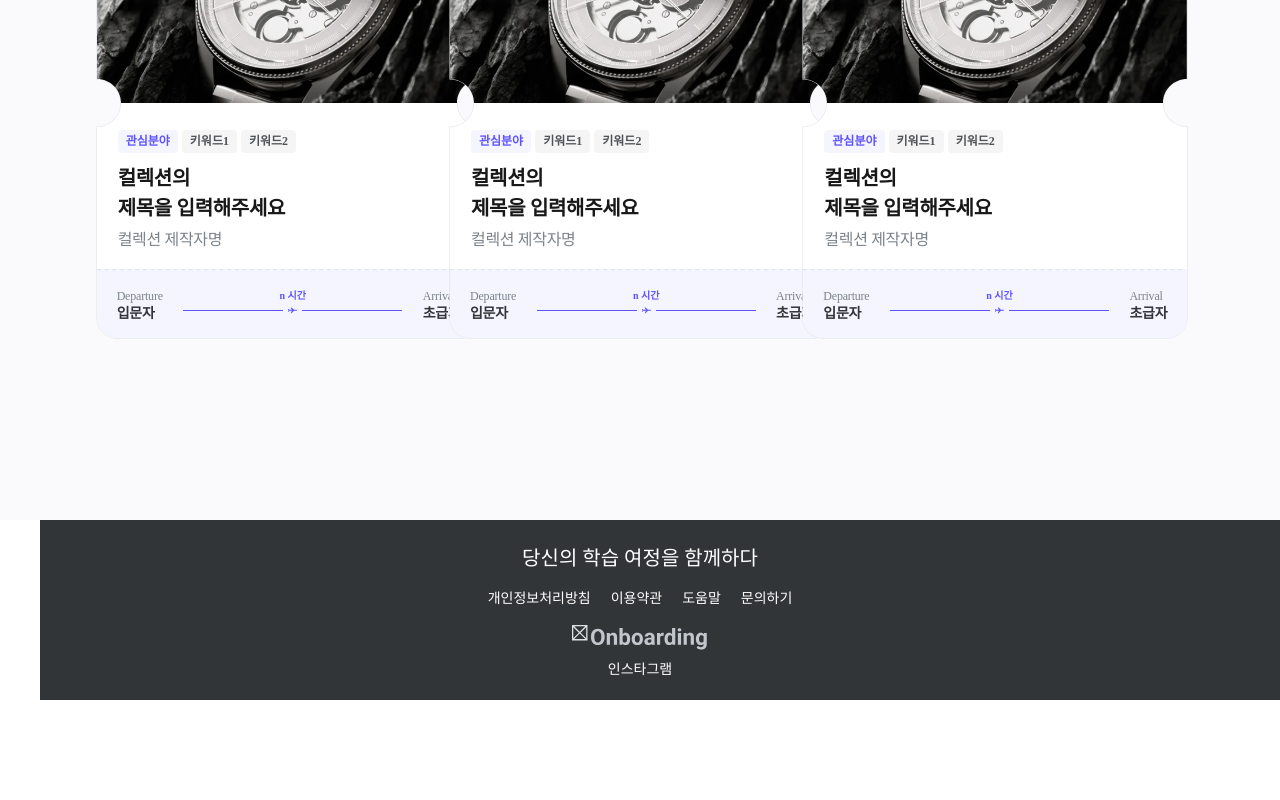
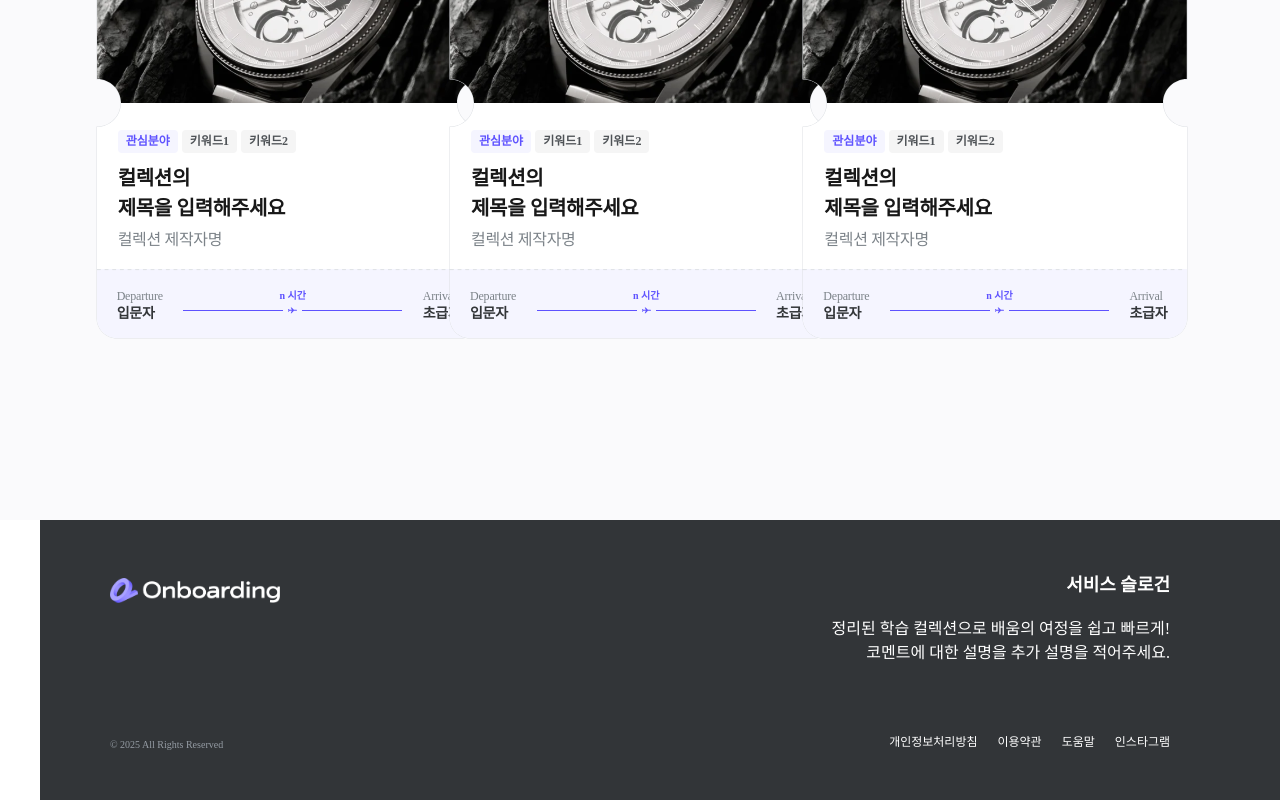
Before and after one commit to TeamLearningFlow/LearningFlow-FE, a Next.js app: page /home in a window 1280 px wide. Shown: the part 1841-2641 px from the top of the page. Before the commit the page ends 2541 px from the top, so only its background shows below. Built offline with nearby package versions, Linux system fonts and the light colour scheme.

Commit message:
style: 푸터 바뀐 디자인 적용 #35

```diff
--- a/src/components/homeFooter.tsx
+++ b/src/components/homeFooter.tsx
@@ -2,16 +2,76 @@ import React from 'react';
 import styled from 'styled-components';
 import Image from 'next/image';
 import Link from 'next/link';
-import FooterIcon from '../assets/footerIcon.svg';
+import Logo from '../assets/logo_light.png';
+
+
+const MenuWrapper = styled.div`
+  display: flex;
+  align-items: center;
+  justify-content: center;
+  color: white;
+  gap: 20px;
+`;
+
+const SloganWrapper = styled.div`
+  display: flex;
+  color: white;
+  font-size: 18px;
+  font-weight: 600;
+  align-items: flex-end;
+  text-align: right;
+
+  @media (max-width: 850px) {
+    font-size: 17px;
+  }
+
+  @media (max-width: 560px) {
+    font-size: 14px;
+  }
+`;
+
+const CaptionWrapper = styled.div`
+  display: flex;
+  color: white;
+  font-size: 16px;
+  font-weight: 100;
+  margin-top: -50px;
+  align-items: flex-end;
+  text-align: right;
+
+  @media (max-width: 850px) {
+    font-size: 17px;
+  }
+
+  @media (max-width: 560px) {
+    font-size: 14px;
+  }
+`;
+
+const StyledLink = styled(Link)`
+  text-decoration: none;
+  color: white;
+  font-size: 12px;
+  font-weight: 100;
+  cursor: pointer;
+
+  &:hover {
+    text-decoration: underline;
+  }
+
+  @media (max-width: 560px) {
+    font-size: 10px;
+  }
+`;
 
 const FooterWrapper = styled.div`
   width: 100%;
-  height: 180px;
-  padding: 0 10%;
+  height: 280px;
+  padding: 50px 110px;
   background-color: rgba(50, 53, 56, 1);
   display: flex;
+  justify-content: space-between;
   align-items: center;
-  justify-content: center;
 
   @media (max-width: 1024px) {
     padding: 0 10%;
@@ -26,61 +86,25 @@ const FooterWrapper = styled.div`
   }
 `;
 
-const TextWrapper = styled.div`
-  width: 100%;
+const FooterLeft = styled.div`
   display: flex;
   flex-direction: column;
-  align-items: center;
-  justify-content: center;
-  color: white;
-  gap: 8px;
+  justify-content: space-between;
+  height: 100%;
 `;
 
-const MenuWrapper = styled.div`
+const TextWrapper = styled.div`
   display: flex;
-  align-items: center;
-  justify-content: center;
-  color: white;
-  gap: 20px;
-`;
-
-const SloganWrapper = styled.div`
-  display: flex;
-  align-items: center;
-  justify-content: center;
-  color: white;
-  font-size: 20px;
-  margin-bottom: 8px;
-
-  @media (max-width: 850px) {
-    font-size: 17px;
-  }
-
-  @media (max-width: 560px) {
-    font-size: 14px;
-  }
-`;
-
-const StyledLink = styled(Link)`
-  text-decoration: none;
-  color: white;
-  font-size: 14px;
-  cursor: pointer;
-
-  &:hover {
-    text-decoration: underline; /* hover 시 밑줄 효과 */
-  }
-
-  @media (max-width: 560px) {
-    font-size: 10px;
-  }
+  flex-direction: column;
+  justify-content: space-between;
+  align-items: flex-end;
+  height: 100%;
 `;
 
 const FooterIconWrapper = styled.div`
   position: relative;
-  margin-top: 10px;
-  width: 150px;
-  height: 25px;
+  width: 170px;
+  height: 40px;
 
   @media (max-width: 850px) {
     width: 150px;
@@ -94,8 +118,19 @@ const FooterIconWrapper = styled.div`
 const Footer: React.FC = () => {
   return (
     <FooterWrapper>
+      <FooterLeft>
+      <FooterIconWrapper>
+        <Image src={Logo} alt="Footer Logo" fill style={{ objectFit: 'contain' }} />
+      </FooterIconWrapper>
+      <p style={{fontSize: '10px', color:'rgba(149, 156, 164, 1)'}}>© 2025 All Rights Reserved</p>
+      </FooterLeft>
+
       <TextWrapper>
-        <SloganWrapper>당신의 학습 여정을 함께하다</SloganWrapper>
+        <SloganWrapper>서비스 슬로건</SloganWrapper>
+        <CaptionWrapper>
+          정리된 학습 컬렉션으로 배움의 여정을 쉽고 빠르게!<br />
+          코멘트에 대한 설명을 추가 설명을 적어주세요.
+        </CaptionWrapper>
         <MenuWrapper>
           <StyledLink href="/register/contracts" target="_blank" rel="noopener noreferrer">
             개인정보처리방침
@@ -107,18 +142,9 @@ const Footer: React.FC = () => {
             도움말
           </StyledLink>
           <StyledLink href="/register/contracts" target="_blank" rel="noopener noreferrer">
-            문의하기
+            인스타그램
           </StyledLink>
         </MenuWrapper>
-        <FooterIconWrapper>
-          <Image
-          src={FooterIcon}
-          alt="Footer Icon"
-          fill style={{ objectFit: 'contain' }} />
-        </FooterIconWrapper>
-        <StyledLink href="/register/contracts" target="_blank" rel="noopener noreferrer">
-          인스타그램
-        </StyledLink>
       </TextWrapper>
     </FooterWrapper>
   );
```
